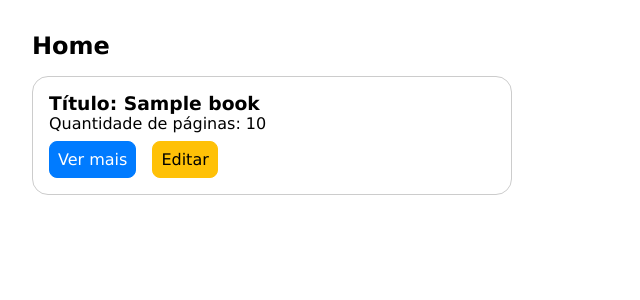
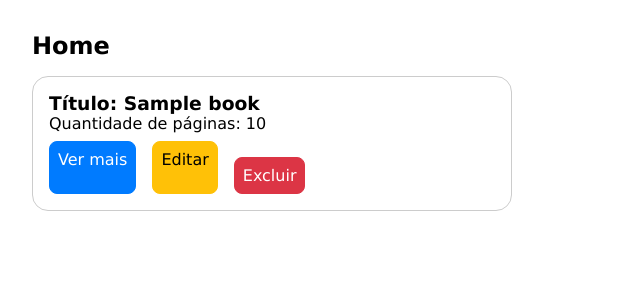
Before and after one commit to mcalves-stack/node_mysql, a Node server app: page / in a window 1280 px wide. Shown: the part 89-389 px from the top of the page, without its empty margins (0-640 px from the left). Run offline with Node 20, Linux system fonts and the light colour scheme; tables that the repository leaves empty or names only in its code hold one stand-in row (values such as "Sample post"); some libraries are stand-ins or nearby versions.

Commit message:
deletando dados do banco e completando o crud

```diff
--- a/index.js
+++ b/index.js
@@ -17,6 +17,25 @@ app.use(express.urlencoded({ extended: true }))
 app.use(express.json())
 
 // rotas
+app.post("/delete", (req, res) => {
+    const {id} = req.body
+
+    const sql = `
+        DELETE FROM books
+        WHERE id = ${id}
+    `
+
+    conn.query(sql, (error) => {
+        if(error) {
+            return console.log(error)
+        }
+
+        res.redirect("/")
+    })
+})
+
+
+
 app.get("/register", (req, res) => {
     res.render("register")
 })
@@ -107,9 +126,9 @@ app.get("/", (req, res) => {
 const conn = mysql.createConnection({
     host: "localhost",
     database: "nodemysql",
-    port: 3306,
+    port: 3307,
     user: "root",
-    password: "Veritas@16"
+    password: "root"
 })
 
 conn.connect((err) => {
--- a/public/css/styles.css
+++ b/public/css/styles.css
@@ -40,9 +40,8 @@ header ul {
   border-radius: 1rem;
 }
 
-button {
+button{
   margin-top: 1rem;
-  padding: 0.5rem 1rem;
   border-radius: 0.5rem;
   border: none;
   background-color: #ccc;
@@ -55,12 +54,22 @@ button {
   margin-top: 0.5rem;
 }
 
+form .excluir{
+  text-decoration: none;
+  display: block;
+  padding: .5rem;
+  border-radius: .5rem;
+  font-size: 1rem;
+}
+
 .buttons a {
   text-decoration: none;
   display: block;
   padding: .5rem;
   border-radius: .5rem;
+  font-size: 1rem;
 }
+
 
 .buttons .mais {
   border: 1px solid #007bff;
@@ -83,3 +92,14 @@ button {
   background: #fff;
   color: #ffc107;
 }
+
+.buttons .excluir {
+  border: 1px solid #dc3545;
+  background: #dc3545;
+  color: white;
+}
+
+.buttons .excluir:hover{
+  background: #fff;
+  color: #dc3545;
+}
--- a/views/home.handlebars
+++ b/views/home.handlebars
@@ -8,6 +8,10 @@
       <div class="buttons">
         <a href="/book/{{this.id}}" class="mais">Ver mais</a>
         <a href="/edit/{{this.id}}" class="editar">Editar</a>
+        <form action="/delete" method="post">
+            <input type="hidden" name="id" value="{{this.id}}">
+            <button class="excluir">Excluir</button>
+        </form>
       </div>
     </div>
   {{/each}}
```
